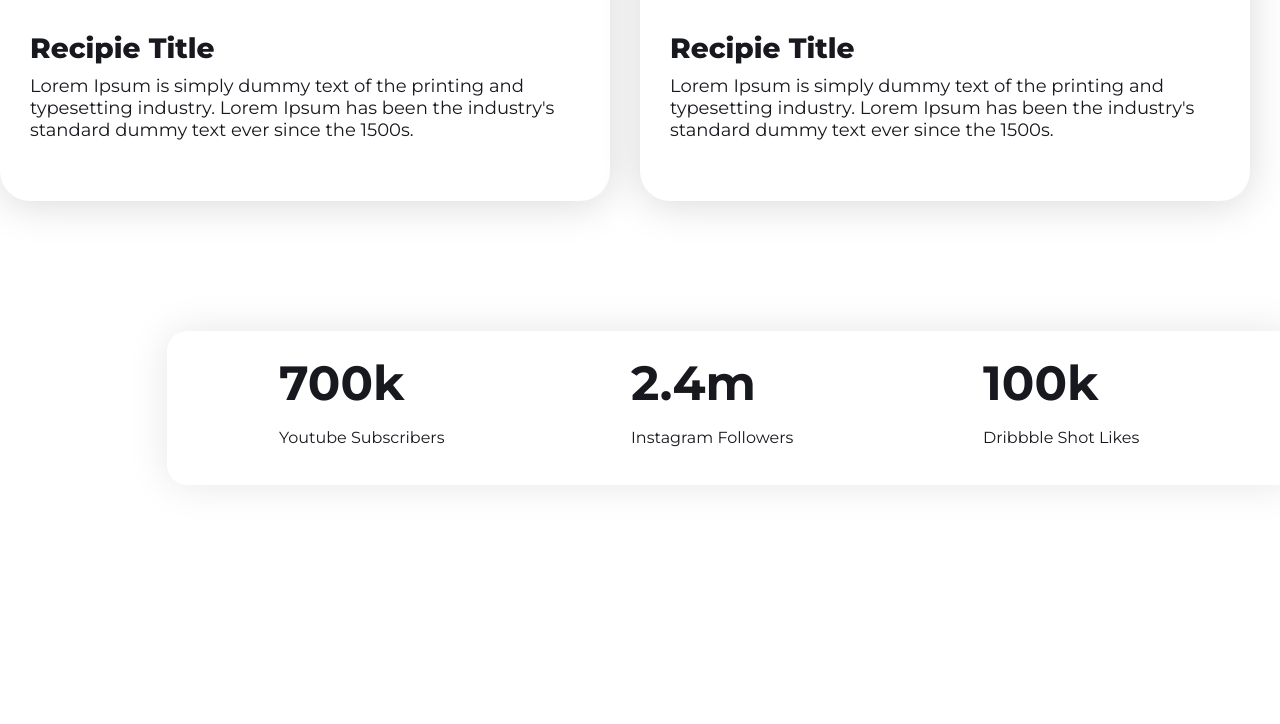
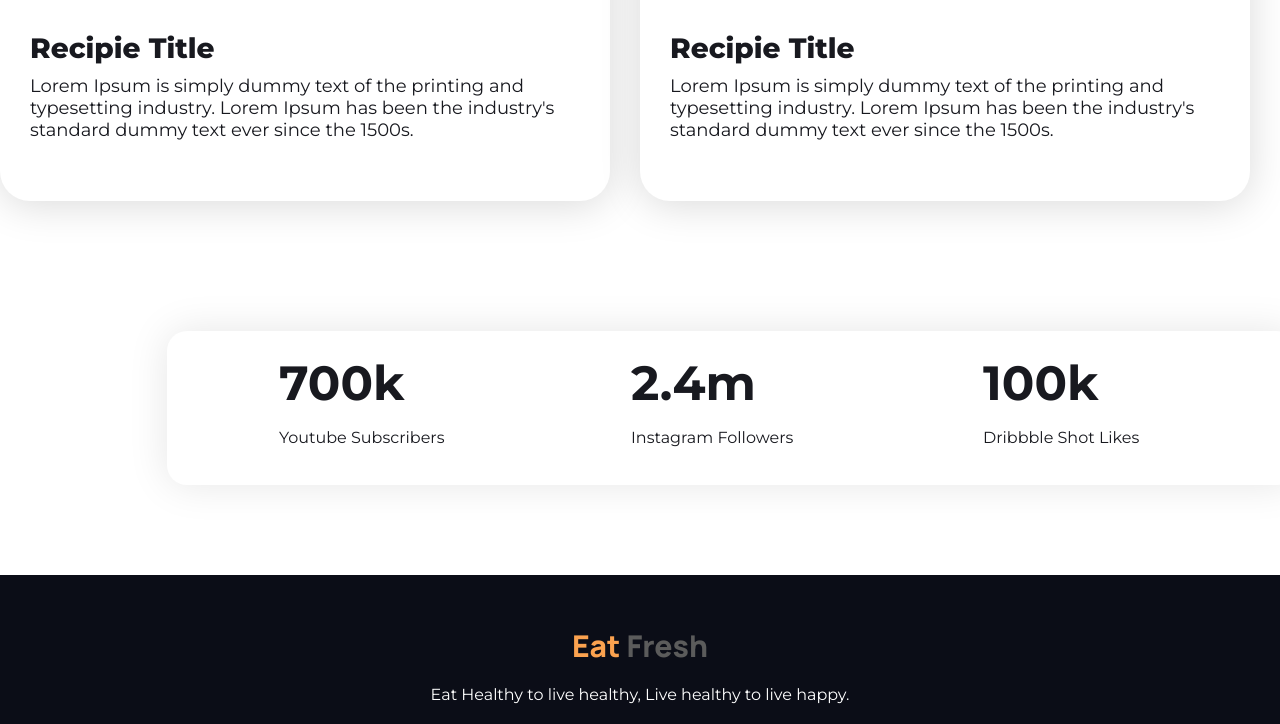
Before and after one commit to shafriki/eat_healthy, a plain HTML site: page index.html in a window 1280 px wide. Shown: the part 2008-2732 px from the top of the page. Before the commit the page ends 2583 px from the top, so only its background shows below. Drawn offline with Linux system fonts and the light colour scheme.

Commit message:
added footer section

```diff
--- a/index.html
+++ b/index.html
@@ -90,7 +90,12 @@
     <!-- main section end -->
 
     <!-- footer section start -->
-    <footer></footer>
+    <footer>
+        <div class="footer-content">
+            <h5 class="footer-title"><span>Eat</span> Fresh</h5>
+            <p class="footer-description">Eat Healthy to live healthy, Live healthy to live happy.</p>
+        </div>
+    </footer>
     <!-- footer section end -->
 </body>
 </html>
--- a/style.css
+++ b/style.css
@@ -83,6 +83,8 @@ body {
     justify-content: space-between;
     align-items: center;
     background-image: url(images/shapes/7.png);
+    background-repeat: no-repeat;
+    background-size: cover;
     background-position: center;
     margin-top: 30px;
 }
@@ -213,7 +215,36 @@ body {
     width: 202px;
 }
 
+/* footer section */
 
+.footer-content {
+    display: flex;
+    flex-direction: column;
+    justify-content: center;
+    align-items: center;
+    background-color:  rgb(11, 13, 23);
+}
+
+.footer-title {
+    font-family: Manrope;
+    font-size: 30px;
+    font-weight: 800;
+    text-align: center;
+    margin-bottom: 0px;
+    color: rgb(91, 91, 91);
+}
+.footer-title span {
+    color: rgb(251, 162, 79);
+}
+.footer-description {
+    color: rgb(255, 255, 255);
+    font-family: Montserrat;
+    font-size: 16px;
+    font-weight: 400;
+    line-height: 26px;
+    width: 450px;
+    text-align: center;
+}
 
 
 
```
